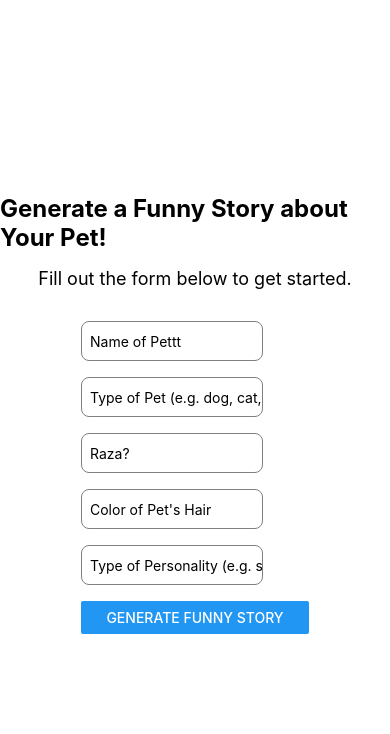
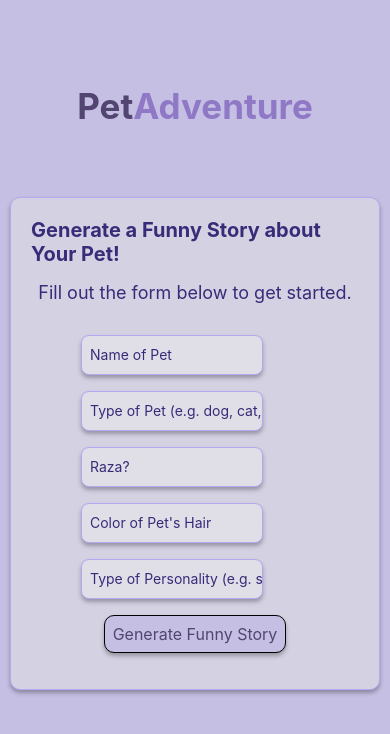
Before and after one commit to FabricioBollati/MiduHackaton-PetAdventure, a React Native app: screen /HomeScreen in a window 390 px wide. Shown: the top 734 px of the page. Built offline with nearby package versions, Linux system fonts and the light colour scheme.

Commit message:
added styles :D

```diff
--- a/src/components/dalle.tsx
+++ b/src/components/dalle.tsx
@@ -1,7 +1,7 @@
 import axios from 'axios';
 
 const API_URL = 'https://api.openai.com/v1/images/generations';
-const API_KEY = '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';
+const API_KEY = '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';
 
 export const generateImage = async (prompt: any) => {
   const response = await axios.post(
--- a/src/components/openai.tsx
+++ b/src/components/openai.tsx
@@ -30,7 +30,7 @@ import axios from 'axios';
 
 // const API_URL = 'https://api.openai.com/v1/engines/davinci/completions';
 const API_URL = 'https://api.openai.com/v1/engines/curie/completions';
-const API_KEY = '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';
+const API_KEY = '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';
 
 /**
  * Generates text based on a given prompt using the OpenAI API.
--- a/src/navigator/Navigator.tsx
+++ b/src/navigator/Navigator.tsx
@@ -9,6 +9,9 @@ export const Navigator = () => {
     <Stack.Navigator
       screenOptions={{
         headerShown: false,
+        contentStyle: {
+          backgroundColor: '#c5bfe3',
+        },
 
         // cardStyle: {
         //   backgroundColor: 'white',
--- a/src/screens/HomeScreen.tsx
+++ b/src/screens/HomeScreen.tsx
@@ -1,5 +1,12 @@
 import React from 'react';
-import {View, TextInput, StyleSheet, Button, Text} from 'react-native';
+import {
+  View,
+  TextInput,
+  StyleSheet,
+  Button,
+  Text,
+  TouchableOpacity,
+} from 'react-native';
 import {useState} from 'react';
 import {useNavigation} from '@react-navigation/native';
 
@@ -13,6 +20,12 @@ export const HomeScreen = () => {
 
   return (
     <View style={styles.container}>
+      <View style={styles.logo}>
+        <Text style={styles.pet}>
+          Pet<Text style={styles.adventure}>Adventure</Text>
+        </Text>
+      </View>
+      <View style={styles.card}>
         <Text style={styles.title}>Generate a Funny Story about Your Pet!</Text>
         <Text style={styles.subtitle}>
           Fill out the form below to get started.
@@ -21,7 +34,7 @@ export const HomeScreen = () => {
         <View style={styles.form}>
           <TextInput
             style={styles.input}
-          placeholder="Name of Pettt"
+            placeholder="Name of Pet"
             value={name}
             onChangeText={setName}
           />
@@ -51,8 +64,9 @@ export const HomeScreen = () => {
             onChangeText={setPersonality}
           />
 
-        <Button
-          title="Generate Funny Story"
+          <TouchableOpacity
+            activeOpacity={0.8}
+            style={styles.button}
             onPress={() =>
               navigation.navigate('StoryScreen', {
                 color: color,
@@ -61,8 +75,10 @@ export const HomeScreen = () => {
                 personality: personality,
                 raza: raza,
               })
-          }
-        />
+            }>
+            <Text style={styles.buttonText}>Generate Funny Story</Text>
+          </TouchableOpacity>
+        </View>
       </View>
     </View>
   );
@@ -71,29 +87,101 @@ export const HomeScreen = () => {
 const styles = StyleSheet.create({
   container: {
     flex: 1,
-    backgroundColor: '#fff',
     alignItems: 'center',
     justifyContent: 'center',
+    marginHorizontal: 10,
+  },
+  logo: {
+    alignItems: 'center',
+    justifyContent: 'center',
+    top: -50,
+  },
+  pet: {
+    fontWeight: 'bold',
+    fontSize: 35,
+    color: '#524571',
+  },
+  adventure: {
+    color: '#8F78C6',
+    fontWeight: 'bold',
+    fontSize: 35,
   },
   title: {
-    fontSize: 24,
+    fontSize: 20,
     fontWeight: 'bold',
+    color: '#382b78',
+
     marginBottom: 16,
   },
   subtitle: {
     fontSize: 18,
+    color: '#382b78',
+
     marginBottom: 32,
   },
   form: {
     marginBottom: 16,
   },
+  card: {
+    backgroundColor: '#d4d1e3',
+    marginTop: 20,
+    borderRadius: 10,
+    borderWidth: 0.5,
+    borderColor: '#b3aaf2',
+    padding: 20,
+    marginBottom: 20,
+    alignItems: 'center',
+    shadowColor: '#000',
+    shadowOffset: {
+      width: 0,
+      height: 3,
+    },
+    shadowOpacity: 0.29,
+    shadowRadius: 4.65,
+
+    elevation: 7,
+  },
   input: {
     height: 40,
+
     width: '80%',
-    borderColor: 'gray',
+    color: '#382b78',
+    borderColor: '#b3aaf2',
+    backgroundColor: '#e0dfe8',
     borderWidth: 1,
     borderRadius: 8,
     marginBottom: 16,
     paddingLeft: 8,
+    shadowColor: '#000',
+    shadowOffset: {
+      width: 0,
+      height: 3,
+    },
+    shadowOpacity: 0.29,
+    shadowRadius: 4.65,
+
+    elevation: 3,
+  },
+  button: {
+    borderRadius: 10,
+    borderWidth: 0.4,
+    justifyContent: 'center',
+    alignItems: 'center',
+    backgroundColor: '#c5bfe3',
+    padding: 8,
+    alignSelf: 'center',
+    shadowColor: '#000',
+    shadowOffset: {
+      width: 0,
+      height: 3,
+    },
+    shadowOpacity: 0.29,
+    shadowRadius: 4.65,
+
+    elevation: 3,
+  },
+  buttonText: {
+    fontSize: 16,
+    color: '#524571',
   },
 });
--- a/src/screens/StoryScreen.tsx
+++ b/src/screens/StoryScreen.tsx
@@ -1,4 +1,11 @@
-import {Text, View, ActivityIndicator, StyleSheet, Image} from 'react-native';
+import {
+  Text,
+  View,
+  ActivityIndicator,
+  StyleSheet,
+  Image,
+  ScrollView,
+} from 'react-native';
 import {useEffect, useState} from 'react';
 import Loading from '../components/isLoading';
 import {generateText} from '../components/openai';
@@ -21,8 +28,12 @@ export const StoryScreen = ({route}: any) => {
       // const firstParagraph = paragraphs[0];
       // console.log(firstParagraph);
       setIsLoading(false);
+
+      setIsLoading(true);
       const imageData = await generateImage(promptDalle);
       setImageData(imageData);
+      setIsLoading(false);
+
       // console.log(imageData);
     } catch (error) {
       // console.log(error);
@@ -34,7 +45,13 @@ export const StoryScreen = ({route}: any) => {
   }, []);
 
   return (
-    <View>
+    <ScrollView style={styles.container}>
+      <View style={styles.logo}>
+        <Text style={styles.pet}>
+          Pet<Text style={styles.adventure}>Adventure</Text>
+        </Text>
+      </View>
+
       {isLoading ? (
         <View style={styles.loadingIndicator}>
           <ActivityIndicator color="black" size={50} />
@@ -51,28 +68,66 @@ export const StoryScreen = ({route}: any) => {
               </View>
             ) : (
               imageData && (
-                <Image source={{uri: imageData}} style={styles.outputImage} />
+                <View style={styles.imageContainer}>
+                  <Image source={{uri: imageData}} style={styles.outputImage} />
+                </View>
               )
             )}
           </View>
         )
       )}
-    </View>
+    </ScrollView>
   );
 };
 
 const styles = StyleSheet.create({
+  container: {
+    flex: 1,
+    marginHorizontal: 10,
+  },
+  logo: {
+    alignItems: 'center',
+    justifyContent: 'center',
+    marginTop: 20,
+  },
+  pet: {
+    fontWeight: 'bold',
+    fontSize: 30,
+    color: '#524571',
+  },
+  adventure: {
+    color: '#8F78C6',
+    fontWeight: 'bold',
+    fontSize: 30,
+  },
   output: {
-    marginTop: 6,
+    backgroundColor: '#d4d1e3',
+    marginTop: 20,
+    borderRadius: 10,
+    borderWidth: 0.5,
+    borderColor: '#b3aaf2',
+    padding: 20,
+    marginBottom: 20,
     alignItems: 'center',
+    shadowColor: '#000',
+    shadowOffset: {
+      width: 0,
+      height: 3,
+    },
+    shadowOpacity: 0.29,
+    shadowRadius: 4.65,
+
+    elevation: 7,
   },
   outputTitle: {
     fontSize: 20,
     fontWeight: 'bold',
     marginBottom: 16,
+    color: '#1d173d',
   },
   outputText: {
     fontSize: 16,
+    color: '#382b78',
   },
   loadingIndicator: {
     flex: 1,
@@ -80,7 +135,19 @@ const styles = StyleSheet.create({
     alignItems: 'center',
   },
   outputImage: {
-    height: 256,
-    width: 256,
+    height: 200,
+    width: 170,
+    borderRadius: 10,
+  },
+  imageContainer: {
+    shadowColor: '#000',
+    marginTop: 12,
+    shadowOffset: {
+      width: 0,
+      height: 3,
+    },
+    shadowOpacity: 0.29,
+    shadowRadius: 4.65,
+    elevation: 10,
   },
 });
```
Lines whose indentation alone changed are shown as unchanged.
